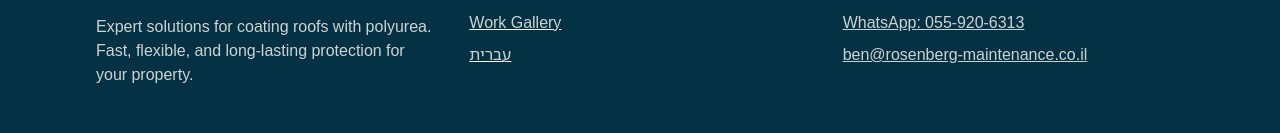
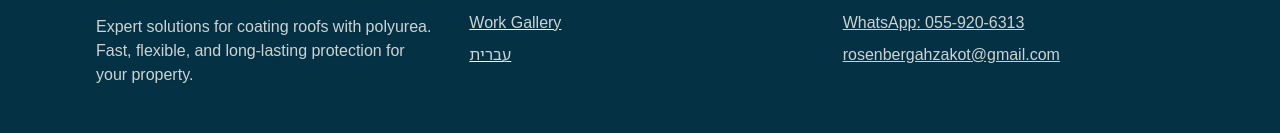
Before and after one commit to ilyaizen/rosenberg-maintenance-next, a Next.js app: page /en in a window 1280 px wide. Shown: the part 2842-2975 px from the top of the page. Built offline with nearby package versions, Linux system fonts and the light colour scheme; no server answers.

Commit message:
Update Footer.tsx

```diff
--- a/messages/en.json
+++ b/messages/en.json
@@ -29,7 +29,7 @@
     "contactDetails": "Contact Details",
     "location": "Kibbutz Kfar-HaNassi, Northern District, Israel",
     "whatsapp": "WhatsApp",
-    "email": "ben@rosenberg-maintenance.co.il",
+    "email": "rosenbergahzakot@gmail.com",
     "copyright": "© 2025 Rosenberg Maintenance. All rights reserved. Expert solutions for coating roofs with polyurea."
   },
   "process": {
--- a/messages/he.json
+++ b/messages/he.json
@@ -29,7 +29,7 @@
     "contactDetails": "פרטי קשר",
     "location": "קיבוץ כפר-הנשיא, הצפון",
     "whatsapp": "וואטסאפ",
-    "email": "ben@rosenberg-maintenance.co.il",
+    "email": "rosenbergahzakot@gmail.com",
     "copyright": "© 2025 רוזנברג אחזקות. כל הזכויות שמורות. פתרונות מקצועיים לציפוי גגות בפוליאוראה."
   },
   "process": {
--- a/src/components/Footer.tsx
+++ b/src/components/Footer.tsx
@@ -32,7 +32,7 @@ export default function Footer() {
                 className="hidden h-16 w-auto dark:block"
                 priority={false}
               />
-              <span className="text-lg font-semibold">{t("companyName")}</span>
+              <span className="text-lg font-black">{t("companyName")}</span>
             </div>
             <p className="text-background/80">{t("footer.companyParagraph")}</p>
           </div>
@@ -94,7 +94,7 @@ export default function Footer() {
                 </a>
               </li>
               <li>
-                <a href="mailto:ben@rosenberg-maintenance.co.il" className="hover:text-background transition-colors">
+                <a href="mailto:rosenbergahzakot@gmail.com" className="hover:text-background transition-colors">
                   {t("footer.email")}
                 </a>
               </li>
--- a/src/components/LanguageProvider.tsx
+++ /dev/null
@@ -1,2 +0,0 @@
-// Replaced by next-intl. This file is kept to avoid breaking imports during refactor.
-export {};
--- a/src/i18n/routing.ts
+++ b/src/i18n/routing.ts
@@ -4,11 +4,11 @@ export const routing = defineRouting({
   // Supported locales
   locales: ["en", "he"],
   // Default locale
-  defaultLocale: "en",
+  defaultLocale: "he",
   // Disable negotiation via Accept-Language/cookie for unprefixed paths like "/"
   // When enabled, unprefixed paths like "/" will negotiate via Accept-Language and cookies.
   // With defaultLocale "en", any presence of Hebrew in the user's preferences will switch to "/he".
-  localeDetection: true,
+  localeDetection: false,
 });
 
 export type AppLocale = (typeof routing)["locales"][number];
```
